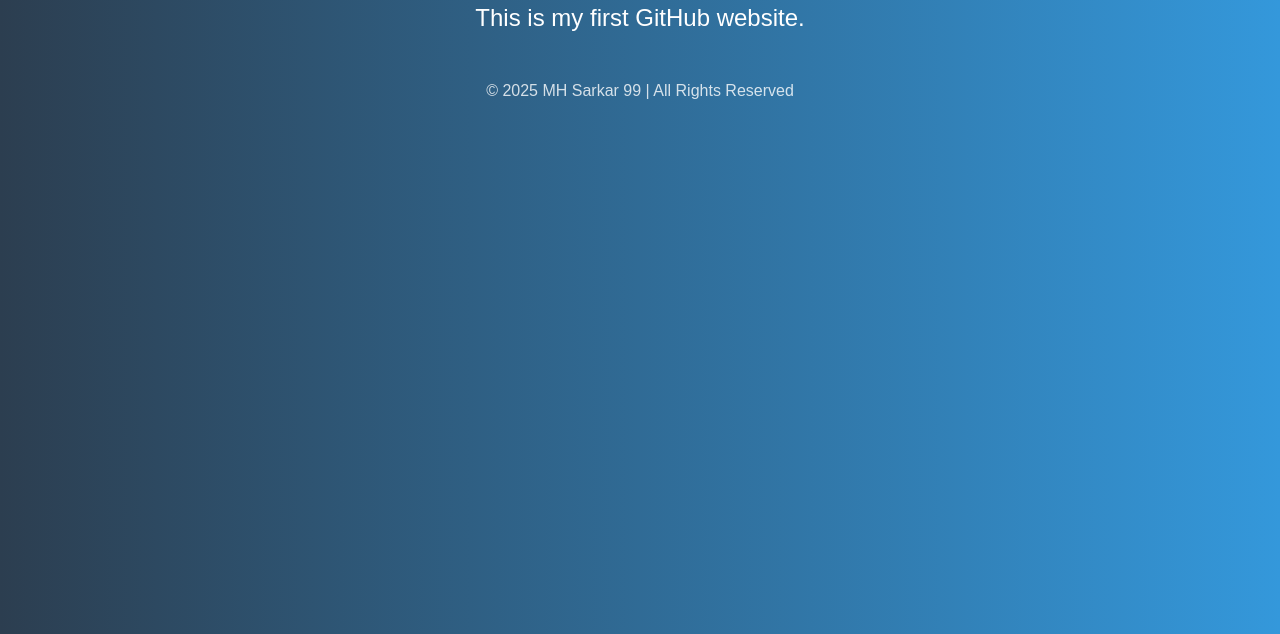
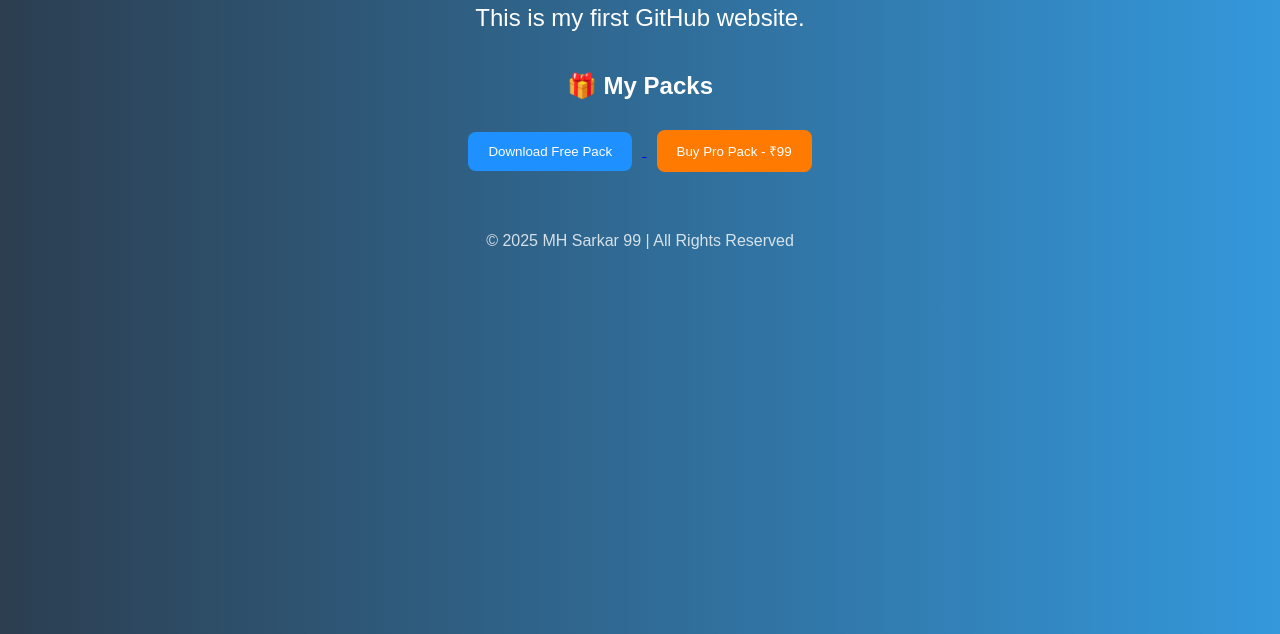
Before and after one commit to adityasarkar96k-ux/MH-Sarkar-99, a plain HTML site: page index.html in a window 1280 px wide. Shown: the part 166-800 px from the top of the page. Drawn offline with Linux system fonts and the light colour scheme.

Commit message:
Added Free Pack & Paid Pack download buttons

```diff
--- a/index.html
+++ b/index.html
@@ -29,6 +29,25 @@
 <body>
   <h1>🚀 Welcome to MH Sarkar 99 🚀</h1>
   <p>This is my first GitHub website.</p>
+  <!-- Packs Section -->
+<div style="margin-top:40px;">
+  <h2>🎁 My Packs</h2>
+
+  <!-- Free Pack -->
+  <a href="https://sub4unlock.io/FTIVa" target="_blank" rel="noopener noreferrer">
+    <button style="padding:12px 20px; background:#1e90ff; color:#fff; border:none; border-radius:8px; cursor:pointer; margin:10px;">
+      Download Free Pack
+    </button>
+  </a>
+
+  <!-- Paid Pack -->
+  <a href="https://gumroad.com/l/YOUR_PAID_PACK" target="_blank" rel="noopener noreferrer">
+    <button style="padding:12px 20px; background:#ff7a00; color:#fff; border:none; border-radius:8px; cursor:pointer; margin:10px;">
+      Buy Pro Pack - ₹99
+    </button>
+  </a>
+</div>
+
   <footer>© 2025 MH Sarkar 99 | All Rights Reserved</footer>
 </body>
 </html>
```
